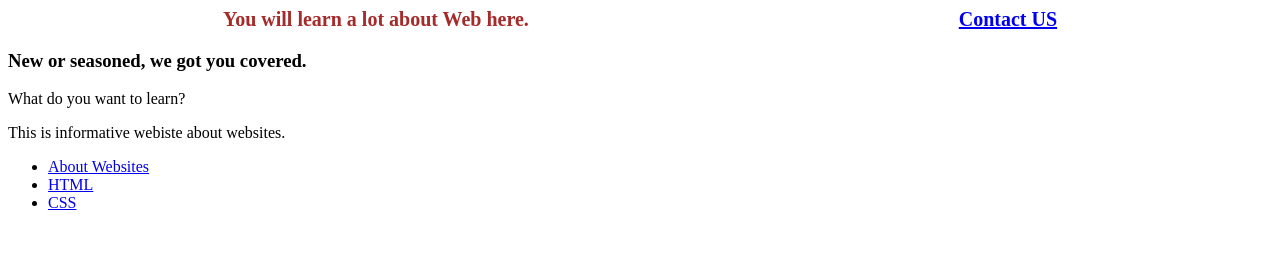
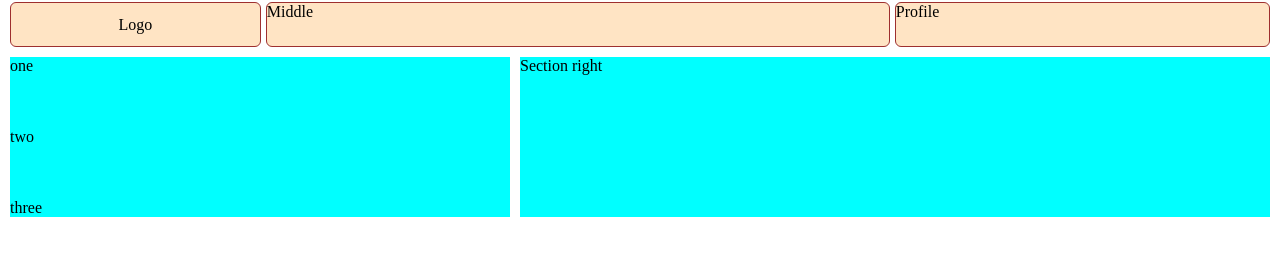
Before and after one commit to practicalit/website-about-website, a plain HTML site: page index.html in a window 1280 px wide. Drawn offline with Linux system fonts and the light colour scheme.

Commit message:
Updating index using flex

```diff
--- a/index.html
+++ b/index.html
@@ -7,20 +7,26 @@
     <link href="style.css" rel="stylesheet" />
 </head>
 <body>
-    <div class="header">
-        <div class="header-content">You will learn a lot about Web here.</div>
-        <div class="header-content"><a href="contact.html">Contact US</a></div>
-    </div>
-    <h3>New or seasoned, we got you covered.</h3>
-
-    <p>What do you want to learn?</p>
-    <p>
-        This is informative webiste about websites.
-    </p>
-    <ul>
-        <li><a href="websites.html">About Websites</a></li>
-        <li><a href="html.html">HTML</a></li>
-        <li><a href="css.html">CSS</a></li>
-    </ul>
+    <section class="main-container">
+        <!-- the top header start here-->
+        <section class="header">
+            <section class="logo border">Logo</section>
+            <section class="middle border">Middle</section>
+            <section class="profile border">Profile</section>
+        </section>
+        <!--top header ends here.-->
+        <!--middle content starts here-->
+        <section class="content">
+            <section class="left">
+                <section class="left-one">one</section>
+                <section class="left-two">two</section>
+                <section class="left-three">three</section>
+            </section>
+            <section class="right">
+                Section right
+            </section>
+        </section>
+        <!--middle content ends here-->
+    </section>
 </body>
 </html>
--- a/style.css
+++ b/style.css
@@ -1,11 +1,51 @@
+html, body {
+    margin: 0;
+}
+.main-container {
+    padding-left: 10px;
+    padding-top: 2px;
+    padding-right: 10px;
+}
 .header {
     display: flex;
-    justify-content: space-around;
+    justify-content: space-between;
+    gap: 5px;
+    height: 45px;
 }
-.header div {
-    font-size: 20px;
-    font-weight: bold;
-    color: brown;
+.border {
+    background-color: bisque;
+    border: 1px solid rgb(158, 47, 47);
+    border-radius: 6px;
+}
+.logo {
+    width: 20%;
+    display: flex;
+    justify-content: center;
+    align-items: center;
+}
+.middle {
+    width: 50%;
+}
+.content {
+    display: flex;
+    justify-content: space-between;
+    gap: 10px;
+    margin-top: 10px;
+    height: 160px;
+}
+.left {
+    width: 40%;
+    background-color: aqua;
+    display: flex;
+    flex-direction: column;
+    justify-content: space-between;
+}
+.right {
+    width: 60%;
+    background-color: aqua;
+}
+.profile {
+    width: 30%;
 }
 /*.header-content {
     font-size: 20px;
```
Also changed, not shown: website.html (+1 -0 lines).
